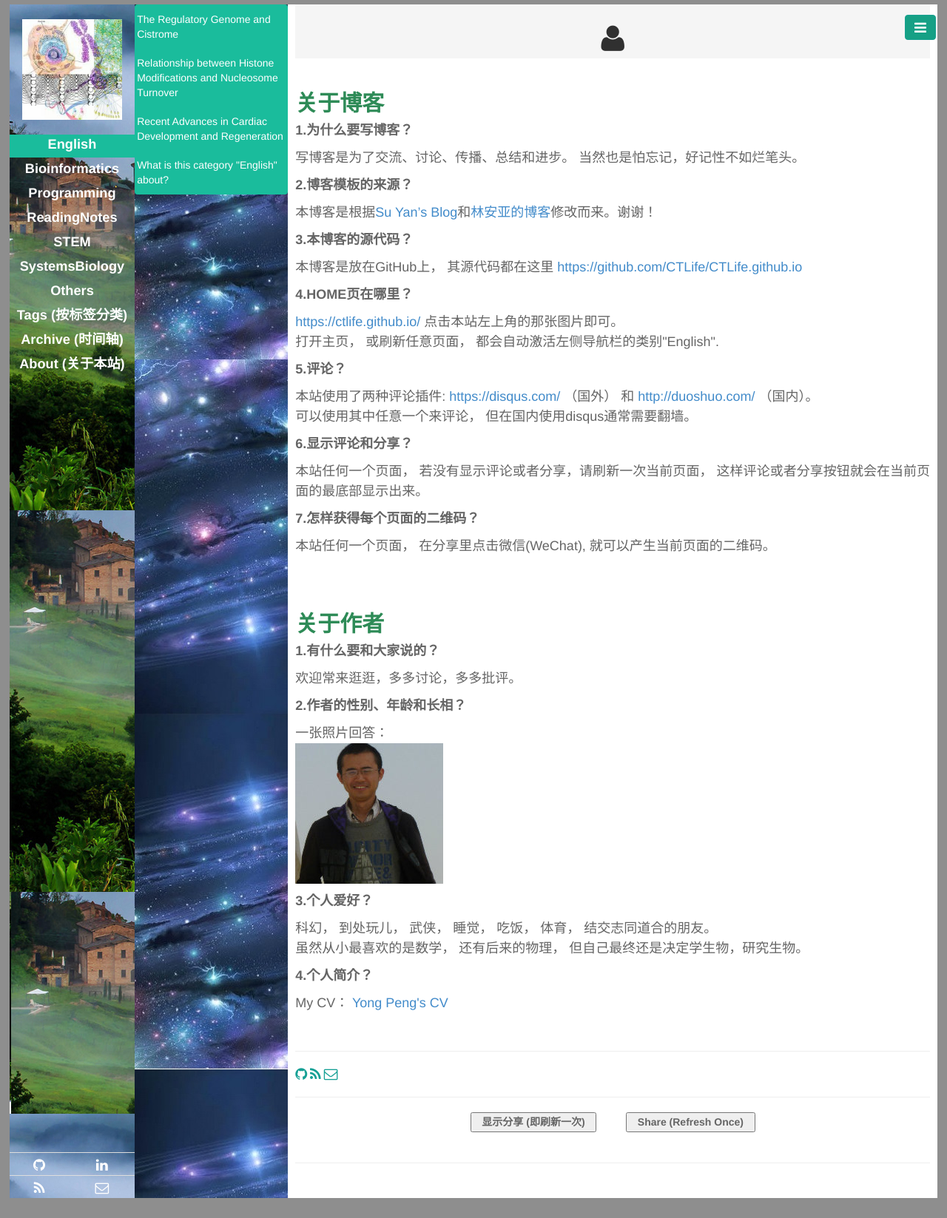
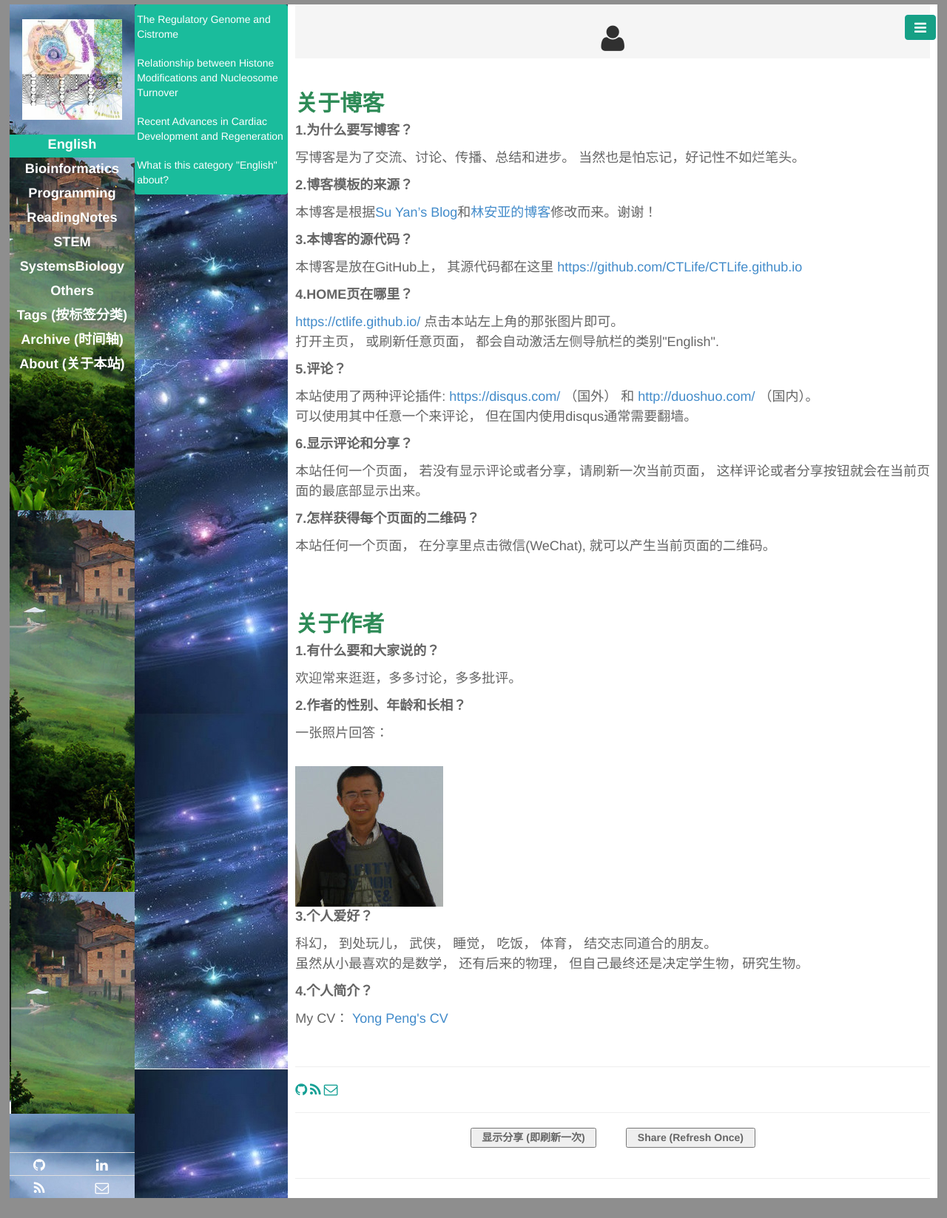
Before and after one commit to CTLife/CTLife.github.io, a Jekyll site: the page built from pages/about.html, in a window 1280 px wide. Shown: the whole page at 74% size. Built offline with Jekyll 4.4.1, drawn with Linux system fonts in a browser that asks for light colours; Markdown is read by kramdown in place of the engine named in the settings.

Commit message:
Update about.html

```diff
--- a/pages/about.html
+++ b/pages/about.html
@@ -29,8 +29,9 @@
 <p style=font-size:18px><b>1.有什么要和大家说的？</b></p>
 <p style=font-size:18px>  欢迎常来逛逛，多多讨论，多多批评。</p>
 <p style=font-size:18px><b>2.作者的性别、年龄和长相？</b></p>
-<p style=font-size:18px>  一张照片回答： <br>
-    <img src="/public/img/yongpeng-1.jpeg"> </p>
+<p style=font-size:18px>  一张照片回答： </p>
+    <br>
+    <img src="/public/img/yongpeng-1.jpeg">
 <p style=font-size:18px><b>3.个人爱好？</b></p>
 <p style=font-size:18px>  科幻， 到处玩儿， 武侠， 睡觉， 吃饭， 体育， 结交志同道合的朋友。<br>
 虽然从小最喜欢的是数学， 还有后来的物理， 但自己最终还是决定学生物，研究生物。  </p>
```
